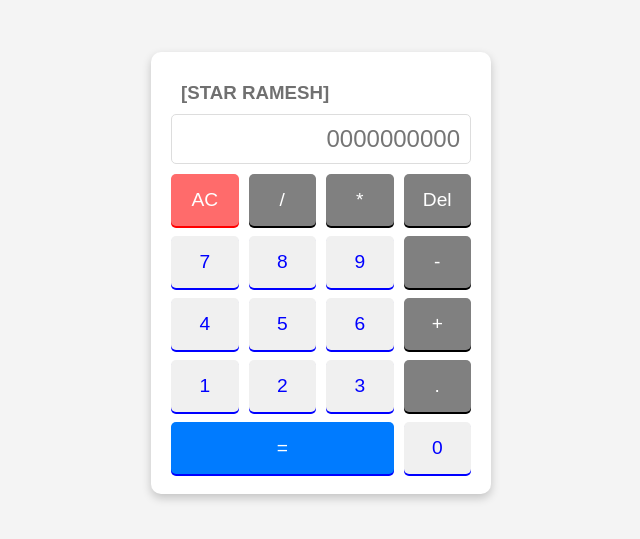
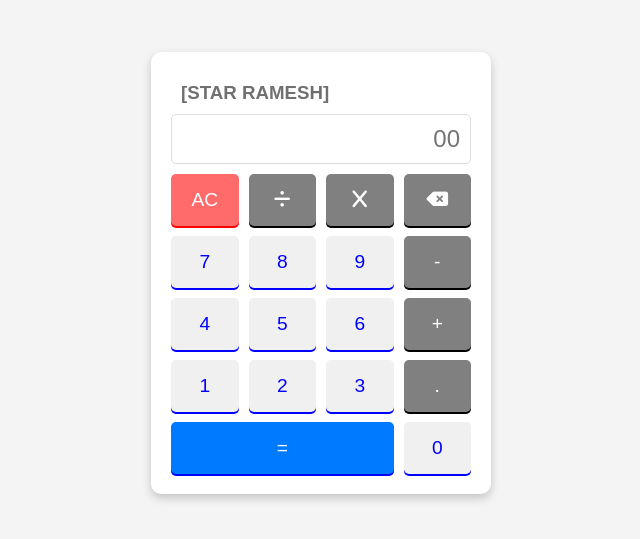
Before and after one commit to Star-Ramesh/calculator, a plain HTML site: page index.html in a window 1280 px wide. Shown: the part 127-666 px from the top of the page, without its empty margins (319-959 px from the left). Drawn offline with Linux system fonts and the light colour scheme.

Commit message:
Update index.html

```diff
--- a/index.html
+++ b/index.html
@@ -5,16 +5,17 @@
   <meta name="viewport" content="width=device-width, initial-scale=1.0">
   <title>Calculator</title>
   <link rel="stylesheet" href="style.css">
+<link rel="stylesheet" href="https://cdnjs.cloudflare.com/ajax/libs/font-awesome/6.7.2/css/all.min.css" integrity="sha512-Evv84Mr4kqVGRNSgIGL/F/aIDqQb7xQ2vcrdIwxfjThSH8CSR7PBEakCr51Ck+w+/U6swU2Im1vVX0SVk9ABhg==" crossorigin="anonymous" referrerpolicy="no-referrer" />
 </head>
 <body>
   <div class="calculator">
     <h3>[STAR RAMESH]</h3>
-    <input type="text" id="result" readonly placeholder="0000000000">
+    <input type="text" id="result" readonly placeholder="00">
     <div class="buttons">
       <button class="clear" onclick="clearResult()">AC</button>
-      <button class="element" onclick="appendValue('/')">/</button>
-      <button class="element" onclick="appendValue('*')">*</button>
-      <button class="element" onclick="deleteLast()">Del</button>
+      <button class="element" onclick="appendValue('/')"><i class="fa-solid fa-divide"></i></button>
+      <button class="element" onclick="appendValue('*')"><i class="fa-solid fa-x"></i></button>
+      <button class="element" onclick="deleteLast()"><i class="fa-solid fa-delete-left"></i></button>
       <button onclick="appendValue('7')">7</button>
       <button onclick="appendValue('8')">8</button>
       <button onclick="appendValue('9')">9</button>
```
